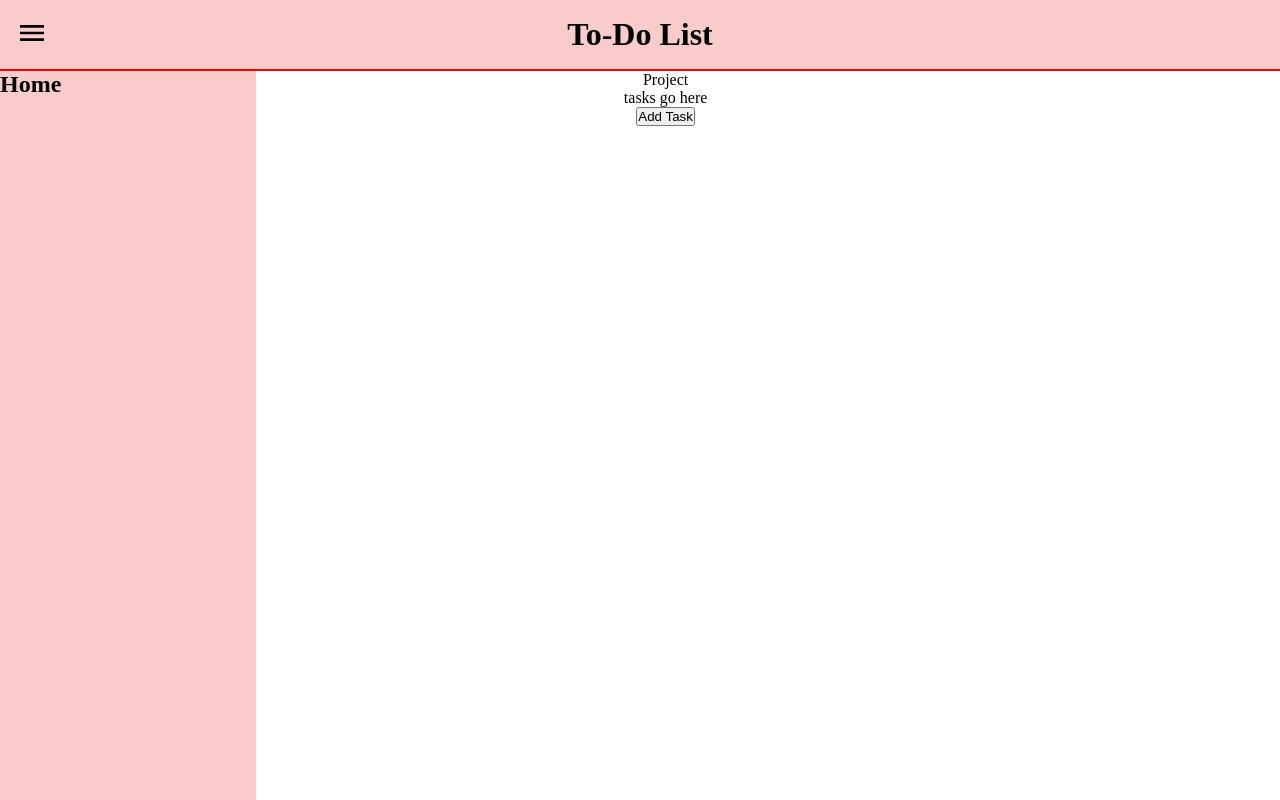
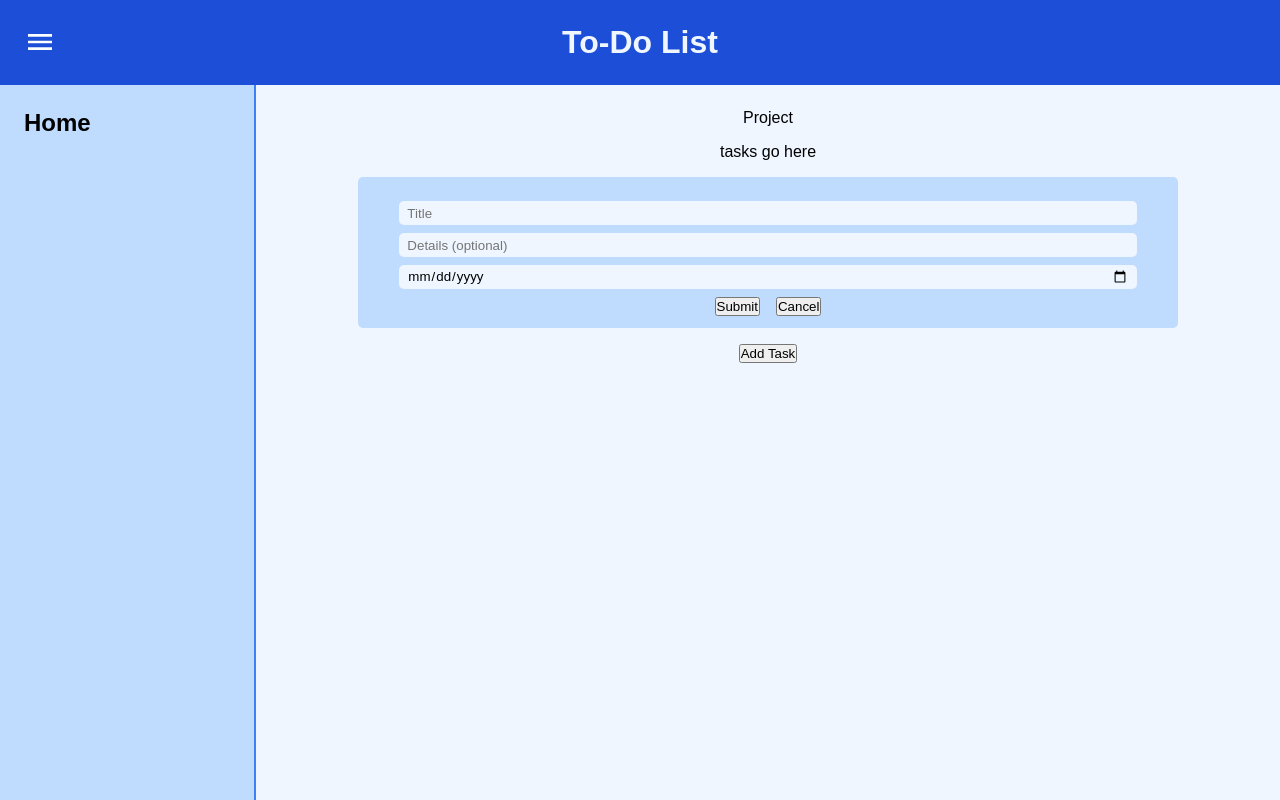
Before and after one commit to tenbucker4/to-do-list, a website built with webpack: page dist/index.html in a window 1280 px wide. Both pictures are taken after a click on the button "Add Task". Built offline with nearby package versions, Linux system fonts and the light colour scheme.

Commit message:
Add menu button func, add form func

```diff
--- a/src/index.js
+++ b/src/index.js
@@ -1 +1,37 @@
 import "./style.css";
+
+const buttonToggles = (() => {
+    const menuBtn = document.getElementById("menu-btn");
+    const navBar = document.getElementById("nav");
+    let navDisplay = true;
+    menuBtn.addEventListener("click", function() {
+        if (navDisplay == true) {
+            navBar.style.display = "none";
+            document.querySelector("main").style.width = "100vw";
+            navDisplay = false;
+        } else {
+            navBar.style.display = "block";
+            document.querySelector("main").style.width = "auto";
+            navDisplay = true;
+        }
+    })
+
+    const newTaskBtn = document.getElementById("add-task");
+    let formDisplay = false;
+    newTaskBtn.addEventListener("click", function() {
+        if (formDisplay == false) {
+            document.getElementById("form-container").style.display = "flex";
+            formDisplay = true;
+        } else {
+            return;
+        }
+    })
+
+    const cancelFormBtn = document.getElementById("hide-form");
+    cancelFormBtn.addEventListener("click", function() {
+        if (formDisplay == true) {
+            document.getElementById("form-container").style.display = "none";
+            formDisplay = false;
+        }
+    })
+})();
--- a/src/style.css
+++ b/src/style.css
@@ -10,40 +10,60 @@ body {
     display: grid;
     grid-template-columns: 1fr 4fr;
     grid-template-rows: auto 4fr;
+    font-family: sans-serif;
 }
 
+
+/* Header */
 header {
-    background-color: rgb(249, 204, 204);
-    color: black;
+    background-color: #1d4ed8;
+    color: #eff6ff;
     grid-column: 1 / 3;
     display: flex;
     justify-content: center;
     align-items: center;
-    border-bottom: 2px solid red;
     position: relative;
 }
 
 header h1 {
-    padding: 16px 0px;
+    padding: 24px 0px;
 }
 
 header img {
     width: 2rem;
     height: auto;
     position: absolute;
-    top: 25%;
-    left: 16px;
+    top: 30%;
+    left: 24px;
+    cursor: pointer;
 }
 
+header img:hover {
+    background-color: rgba(255, 255, 255, 0.4);
+    border-radius: 5px;
+    border: none;
+}
+
+/* Nav Bar */
 #nav {
     color: black;
-    background-color: rgb(249, 204, 204);
+    background-color: #bfdbfe;
+    border-right: 2px solid #3b82f6;
+}
+
+#nav h2 {
+    padding-top: 24px;
+    padding-left: 24px;
 }
 
 /* Main container  */
 main {
     color: black;
-    background-color: white;
+    background-color: #eff6ff;
+    display: flex;
+    flex-direction: column;
+    align-items: center;
+    width: auto;
 }
 
 #main-container {
@@ -52,4 +72,44 @@ main {
     width: 80%;
     align-items: center;
     justify-content: center;
+    padding-top: 24px;
+    gap: 16px;
 }
+
+#form-container {
+    display: none;
+    flex-direction: column;
+    justify-content: center;
+    align-items: center;
+    width: 100%;
+    background-color: #bfdbfe;
+    border-radius: 5px;
+}
+
+#form-container form {
+    padding-top: 24px;
+    padding-bottom: 12px;
+    display: flex;
+    flex-direction: column;
+    align-items: center;
+    justify-content: center;
+    gap: 8px;
+    width: 90%;
+}
+
+#form-container input {
+    width: 100%;
+    height: 1.5rem;
+    font-family: inherit;
+    border: none;
+    border-radius: 5px;
+    background-color: #eff6ff;
+    padding: 0px 8px;
+}
+
+#form-buttons {
+    display: flex;
+    align-items: center;
+    justify-content: center;
+    gap: 16px;
+}
```
Also changed, not shown: dist/index.html, dist/main.js, src/images/menu-white.png (added).
